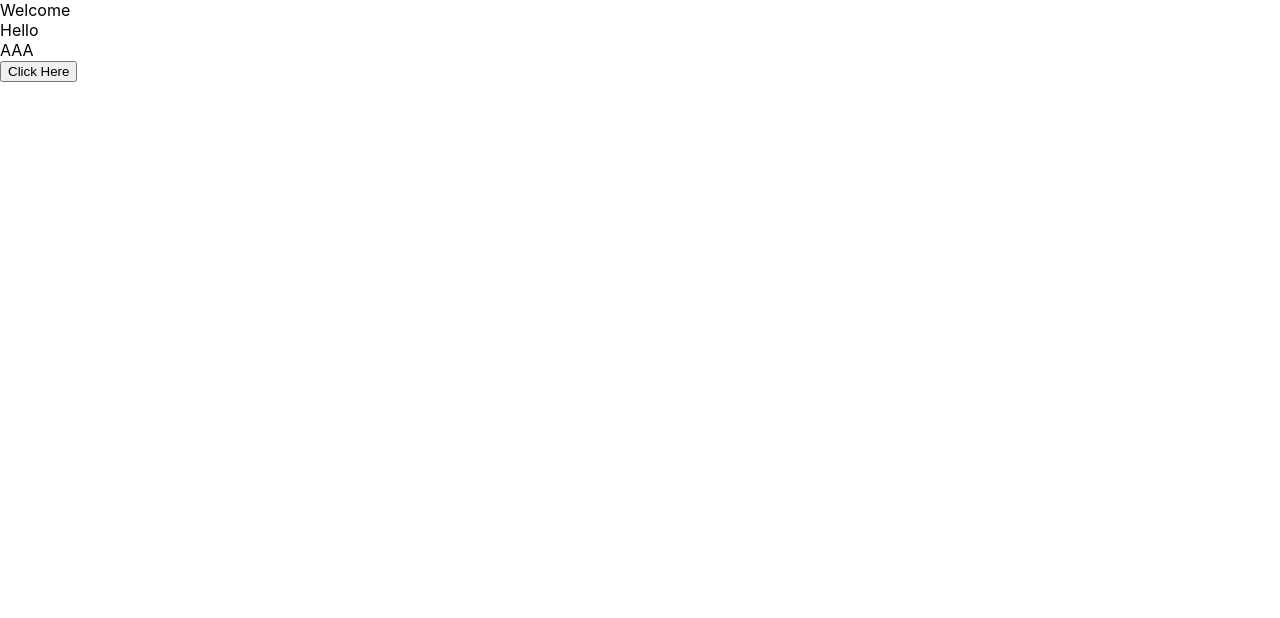
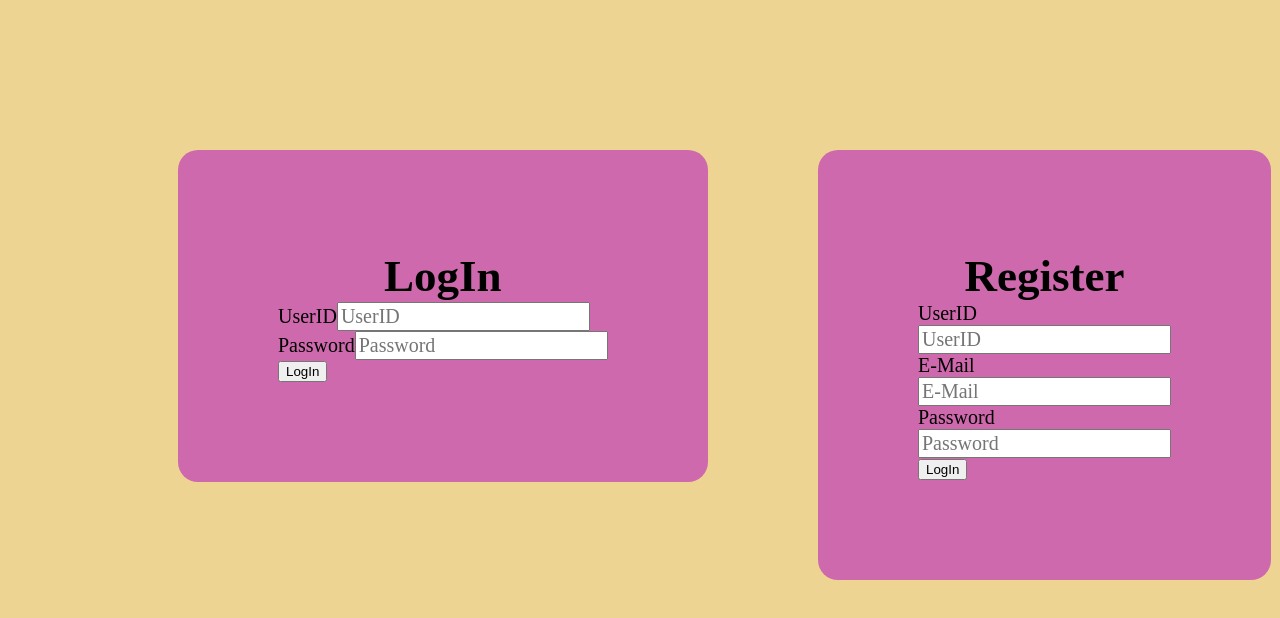
Before and after one commit to Siddhant1289/Product-Digital-Stamping, a React (Create React App) app: page / in a window 1280 px wide. Shown: the top 618 px of the page. Built offline with nearby package versions, Linux system fonts and the light colour scheme.

Commit message:
creating login

```diff
--- a/src/Login.css
+++ b/src/Login.css
@@ -0,0 +1,45 @@
+.body {
+  position: fixed;
+  padding: 0;
+  margin: 0;
+
+  top: 0;
+  left: 0%;
+  background-color: rgb(237, 212, 146);
+  width: 100%;
+  height: 100%;
+}
+
+.login-container {
+  background-color: rgb(207, 105, 173);
+  border-radius: 20px;
+  position: fixed;
+  padding: 100px;
+  margin: 50px;
+  top: 100px;
+  left: 10%;
+}
+
+.register-container {
+  background-color: rgb(207, 105, 173);
+  border-radius: 20px;
+  position: fixed;
+  padding: 100px;
+  margin: 50px;
+  top: 100px;
+  left: 60%;
+}
+.header {
+  font-size: 45px;
+  font-weight: 600;
+  font-family: cursive;
+  text-align: center;
+  top: 10px;
+}
+.form {
+  font-size: 30px;
+}
+.form-group {
+  font-family: cursive;
+  font-size: 20px;
+}
--- a/src/Login.js
+++ b/src/Login.js
@@ -1,15 +1,86 @@
 import React, { Component } from "react";
+import "./Login.css";
 class Login extends Component {
-  fun = () => {
-    alert("Welcome");
-  };
+  constructor(props) {
+    super(props);
+    this.state = {};
+  }
   render() {
     return (
-      <div>
-        Welcome
-        <div>Hello</div>
-        <div>AAA</div>
-        <button onClick={this.fun}>Click Here</button>
+      <div className="body">
+        {/* ... */}
+        {/* Here Is The Login Side */}
+        <div className="login-container">
+          <div className="header">LogIn</div>
+          <div className="content">
+            <div className="form">
+              <div className="form-group">
+                <label>UserID</label>
+                <input
+                  type="text"
+                  name="UserID"
+                  className="form-group"
+                  placeholder="UserID"
+                />
+              </div>
+              <div className="form-group">
+                <label>Password</label>
+                <input
+                  type="password"
+                  className="form-group"
+                  name="password"
+                  placeholder="Password"
+                />
+              </div>
+            </div>
+            <div className="footer">
+              <button type="button" className="btn">
+                LogIn
+              </button>
+            </div>
+          </div>
+        </div>
+        {/* ... */}
+        {/* Here Is The Regster Side */}
+        <div className="register-container">
+          <div className="header">Register</div>
+          <div className="content">
+            <div className="form">
+              <div className="form-group">
+                <label>UserID</label>
+                <input
+                  type="text"
+                  name="UserID"
+                  className="form-group"
+                  placeholder="UserID"
+                />
+              </div>
+              <div className="form-group">
+                <label>E-Mail</label>
+                <input
+                  type="email"
+                  name="E-Mail"
+                  className="form-group"
+                  placeholder="E-Mail"
+                />
+              </div>
+              <div className="form-group">
+                <label>Password</label>
+                <input
+                  type="password"
+                  name="password"
+                  className="form-group"
+                  placeholder="Password"
+                />
+              </div>
+            </div>
+            <div className="footer">
+              <button type="button" className="btn">
+                LogIn
+              </button>
+            </div>
+          </div>
+        </div>
       </div>
     );
   }
```
Also changed, not shown: public/logo.png (added).
